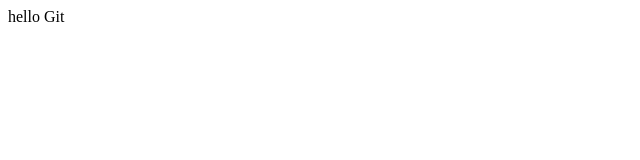
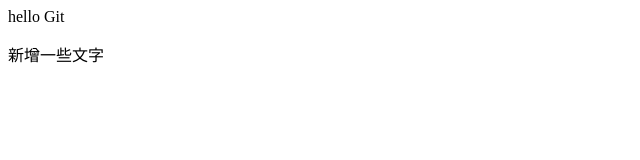
Before and after one commit to nowcome/git_test, a plain HTML site: page index.html in a window 1280 px wide. Shown: the whole page, without its empty margins (0-640 px from the left). Drawn offline with Linux system fonts and the light colour scheme.

Commit message:
新增一些文字

```diff
--- a/index.html
+++ b/index.html
@@ -8,5 +8,6 @@
 </head>
 <body>
     <div>hello Git</div>
+    <p>新增一些文字</p>
 </body>
 </html>
```
